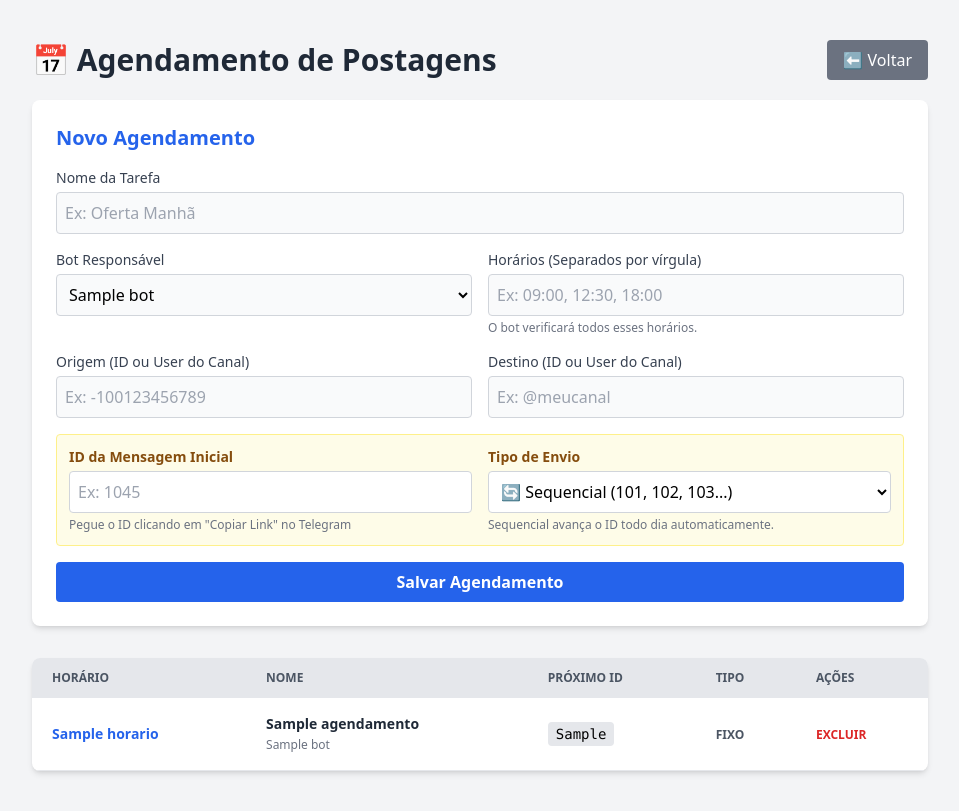
After one commit to Fredson-Santos/conekta-bots, a FastAPI app: template templates/agendamentos.html in a window 1280 px wide. The commit adds this page. Shown: the whole page, without its empty margins (160-1119 px from the left). Run offline with FastAPI, Linux system fonts and the light colour scheme; the template is opened without the code that fills it: most values are stand-ins (such as "Sample title", 1, 10 or a date in 2020); some libraries are stand-ins or nearby versions.

Commit message:
Add agendamento

```diff
--- a/app.py
+++ b/app.py
@@ -3,7 +3,7 @@ from fastapi.responses import HTMLResponse, RedirectResponse
 from fastapi.templating import Jinja2Templates
 from sqlmodel import Session, select
 # IMPORTANTE: Adicione LogExecucao aqui na importação
-from database import engine, Bot, Regra, LogExecucao
+from database import engine, Bot, Regra, LogExecucao, Agendamento
 
 app = FastAPI()
 templates = Jinja2Templates(directory="templates")
@@ -39,13 +39,29 @@ async def listar_regras(request: Request, session: Session = Depends(get_session
 
 @app.post("/regras/criar")
 async def criar_regra(
-    nome: str = Form(...), origem: str = Form(...), destino: str = Form(...),
-    bot_id: int = Form(...), session: Session = Depends(get_session)
+    nome: str = Form(...),
+    origem: str = Form(...),
+    destino: str = Form(...),
+    bot_id: int = Form(...),
+    # NOVOS CAMPOS OPCIONAIS
+    filtro: str = Form(None),
+    substituto: str = Form(None),
+    session: Session = Depends(get_session)
 ):
-    nova_regra = Regra(nome=nome, origem=origem, destino=destino, bot_id=bot_id, ativo=True)
+    nova_regra = Regra(
+        nome=nome,
+        origem=origem,
+        destino=destino,
+        bot_id=bot_id,
+        filtro=filtro,         # Salva no banco
+        substituto=substituto, # Salva no banco
+        ativo=True
+    )
     session.add(nova_regra)
     session.commit()
+
     return RedirectResponse(url="/regras", status_code=303)
+
 
 # --- Adicione esta rota nova no app.py ---
 
@@ -69,3 +85,48 @@ async def deletar_regra(id: int, session: Session = Depends(get_session)):
         session.delete(regra)
         session.commit()
     return RedirectResponse(url="/regras", status_code=303)
+
+# ROTA: LISTAR AGENDAMENTOS
+@app.get("/agendamentos", response_class=HTMLResponse)
+async def listar_agendamentos(request: Request, session: Session = Depends(get_session)):
+    agendamentos = session.exec(select(Agendamento)).all()
+    bots = session.exec(select(Bot)).all()
+    return templates.TemplateResponse(
+        "agendamentos.html",
+        {"request": request, "agendamentos": agendamentos, "bots": bots}
+    )
+
+# ROTA: CRIAR AGENDAMENTO
+@app.post("/agendamentos/criar")
+async def criar_agendamento(
+    nome: str = Form(...),
+    origem: str = Form(...),
+    destino: str = Form(...),
+    msg_id_atual: int = Form(...),
+    tipo_envio: str = Form(...), # "fixo" ou "sequencial"
+    horario: str = Form(...),    # "HH:MM"
+    bot_id: int = Form(...),
+    session: Session = Depends(get_session)
+):
+    novo_agendamento = Agendamento(
+        nome=nome,
+        origem=origem,
+        destino=destino,
+        msg_id_atual=msg_id_atual,
+        tipo_envio=tipo_envio,
+        horario=horario,
+        bot_id=bot_id,
+        ativo=True
+    )
+    session.add(novo_agendamento)
+    session.commit()
+    return RedirectResponse(url="/agendamentos", status_code=303)
+
+# ROTA: DELETAR AGENDAMENTO
+@app.get("/agendamentos/deletar/{id}")
+async def deletar_agendamento(id: int, session: Session = Depends(get_session)):
+    agendamento = session.get(Agendamento, id)
+    if agendamento:
+        session.delete(agendamento)
+        session.commit()
+    return RedirectResponse(url="/agendamentos", status_code=303)
--- a/database.py
+++ b/database.py
@@ -13,19 +13,41 @@ class Bot(SQLModel, table=True):
     tipo: str = Field(default="user")
     session_string: Optional[str] = None
     ativo: bool = Field(default=True)
+
+    # Relações
     regras: List["Regra"] = Relationship(back_populates="bot")
+    agendamentos: List["Agendamento"] = Relationship(back_populates="bot") # NOVO
 
-# --- MODELO REGRA ---
+# --- MODELO REGRA (Repasse Imediato) ---
 class Regra(SQLModel, table=True):
     id: Optional[int] = Field(default=None, primary_key=True)
     nome: str
     origem: str
     destino: str
+    filtro: Optional[str] = None
+    substituto: Optional[str] = None
     bot_id: int = Field(foreign_key="bot.id")
     bot: Optional[Bot] = Relationship(back_populates="regras")
     ativo: bool = Field(default=True)
 
-# --- NOVO MODELO: LOG DE EXECUÇÃO (Isto faltava no seu arquivo) ---
+# --- NOVO MODELO: AGENDAMENTO (Envio Programado) ---
+class Agendamento(SQLModel, table=True):
+    id: Optional[int] = Field(default=None, primary_key=True)
+    nome: str           # Ex: "Oferta Manhã"
+    origem: str         # Canal de onde vamos copiar a mensagem (ID ou Username)
+    destino: str        # Para onde vai
+    msg_id_atual: int   # Qual ID de mensagem vamos enviar hoje?
+
+    # Tipo: "sequencial" (soma +1 no ID após enviar) ou "fixo" (repete a mesma)
+    tipo_envio: str
+
+    horario: str        # Formato "HH:MM" (Ex: "10:00")
+
+    bot_id: int = Field(foreign_key="bot.id")
+    bot: Optional[Bot] = Relationship(back_populates="agendamentos")
+    ativo: bool = Field(default=True)
+
+# --- MODELO LOG ---
 class LogExecucao(SQLModel, table=True):
     id: Optional[int] = Field(default=None, primary_key=True)
     bot_id: int = Field(foreign_key="bot.id")
@@ -47,4 +69,4 @@ def create_db_and_tables():
 
 if __name__ == "__main__":
     create_db_and_tables()
-    print("✅ Banco de dados atualizado com Logs!")
+    print("✅ Banco de dados atualizado com Agendamentos!")
--- /dev/null
+++ b/templates/agendamentos.html
@@ -0,0 +1,117 @@
+<!DOCTYPE html>
+<html lang="pt-br">
+<head>
+    <meta charset="UTF-8">
+    <title>Agendamentos - Conekta</title>
+    <script src="https://cdn.tailwindcss.com"></script>
+</head>
+<body class="bg-gray-100 p-10">
+    <div class="max-w-4xl mx-auto">
+        <div class="mb-5 flex justify-between items-center">
+            <h1 class="text-3xl font-bold text-gray-800">📅 Agendamento de Postagens</h1>
+            <a href="/" class="bg-gray-500 hover:bg-gray-600 text-white px-4 py-2 rounded">⬅ Voltar</a>
+        </div>
+
+        <div class="bg-white p-6 rounded-lg shadow-md mb-8">
+            <h2 class="text-xl font-semibold mb-4 text-blue-600">Novo Agendamento</h2>
+            <form action="/agendamentos/criar" method="post" class="grid grid-cols-1 md:grid-cols-2 gap-4">
+
+                <div class="md:col-span-2">
+                    <label class="block text-sm font-medium text-gray-700">Nome da Tarefa</label>
+                    <input type="text" name="nome" placeholder="Ex: Oferta Manhã" required
+                           class="mt-1 block w-full rounded border-gray-300 bg-gray-50 p-2 border">
+                </div>
+
+                <div>
+                    <label class="block text-sm font-medium text-gray-700">Bot Responsável</label>
+                    <select name="bot_id" class="mt-1 block w-full rounded border-gray-300 bg-gray-50 p-2 border">
+                        {% for bot in bots %}
+                        <option value="{{ bot.id }}">{{ bot.nome }}</option>
+                        {% endfor %}
+                    </select>
+                </div>
+
+                <div>
+                    <label class="block text-sm font-medium text-gray-700">Horários (Separados por vírgula)</label>
+                    <input type="text" name="horario" placeholder="Ex: 09:00, 12:30, 18:00" required
+                           class="mt-1 block w-full rounded border-gray-300 bg-gray-50 p-2 border">
+                    <p class="text-xs text-gray-500 mt-1">O bot verificará todos esses horários.</p>
+                </div>
+
+                <div>
+                    <label class="block text-sm font-medium text-gray-700">Origem (ID ou User do Canal)</label>
+                    <input type="text" name="origem" placeholder="Ex: -100123456789" required
+                           class="mt-1 block w-full rounded border-gray-300 bg-gray-50 p-2 border">
+                </div>
+
+                <div>
+                    <label class="block text-sm font-medium text-gray-700">Destino (ID ou User do Canal)</label>
+                    <input type="text" name="destino" placeholder="Ex: @meucanal" required
+                           class="mt-1 block w-full rounded border-gray-300 bg-gray-50 p-2 border">
+                </div>
+
+                <div class="bg-yellow-50 p-3 rounded border border-yellow-200 md:col-span-2 grid grid-cols-1 md:grid-cols-2 gap-4">
+                    <div>
+                        <label class="block text-sm font-bold text-yellow-800">ID da Mensagem Inicial</label>
+                        <input type="number" name="msg_id_atual" placeholder="Ex: 1045" required
+                               class="mt-1 block w-full rounded border-gray-300 bg-white p-2 border">
+                        <p class="text-xs text-gray-500 mt-1">Pegue o ID clicando em "Copiar Link" no Telegram</p>
+                    </div>
+
+                    <div>
+                        <label class="block text-sm font-bold text-yellow-800">Tipo de Envio</label>
+                        <select name="tipo_envio" class="mt-1 block w-full rounded border-gray-300 bg-white p-2 border">
+                            <option value="sequencial">🔄 Sequencial (101, 102, 103...)</option>
+                            <option value="fixo">⏹ Fixo (Sempre a mesma)</option>
+                        </select>
+                        <p class="text-xs text-gray-500 mt-1">Sequencial avança o ID todo dia automaticamente.</p>
+                    </div>
+                </div>
+
+                <div class="md:col-span-2">
+                    <button type="submit" class="w-full bg-blue-600 hover:bg-blue-700 text-white font-bold py-2 px-4 rounded">
+                        Salvar Agendamento
+                    </button>
+                </div>
+            </form>
+        </div>
+
+        <div class="bg-white shadow-md rounded-lg overflow-hidden">
+            <table class="min-w-full leading-normal">
+                <thead class="bg-gray-200">
+                    <tr>
+                        <th class="px-5 py-3 text-left text-xs font-semibold text-gray-600 uppercase">Horário</th>
+                        <th class="px-5 py-3 text-left text-xs font-semibold text-gray-600 uppercase">Nome</th>
+                        <th class="px-5 py-3 text-left text-xs font-semibold text-gray-600 uppercase">Próximo ID</th>
+                        <th class="px-5 py-3 text-left text-xs font-semibold text-gray-600 uppercase">Tipo</th>
+                        <th class="px-5 py-3 text-left text-xs font-semibold text-gray-600 uppercase">Ações</th>
+                    </tr>
+                </thead>
+                <tbody>
+                    {% for ag in agendamentos %}
+                    <tr class="border-b border-gray-200 hover:bg-gray-50">
+                        <td class="px-5 py-4 text-sm font-bold text-blue-600">{{ ag.horario }}</td>
+                        <td class="px-5 py-4 text-sm font-bold text-gray-800">{{ ag.nome }}<br>
+                            <span class="font-normal text-xs text-gray-500">{{ ag.bot.nome }}</span>
+                        </td>
+                        <td class="px-5 py-4 text-sm">
+                            <span class="bg-gray-200 px-2 py-1 rounded font-mono">{{ ag.msg_id_atual }}</span>
+                        </td>
+                        <td class="px-5 py-4 text-sm">
+                            {% if ag.tipo_envio == 'sequencial' %}
+                                <span class="text-green-600 text-xs font-bold uppercase">Sequencial</span>
+                            {% else %}
+                                <span class="text-gray-600 text-xs font-bold uppercase">Fixo</span>
+                            {% endif %}
+                        </td>
+                        <td class="px-5 py-4 text-sm">
+                            <a href="/agendamentos/deletar/{{ ag.id }}" class="text-red-600 hover:text-red-900 font-bold text-xs uppercase">Excluir</a>
+                        </td>
+                    </tr>
+                    {% endfor %}
+                </tbody>
+            </table>
+        </div>
+    </div>
+</body>
+</html>
```
Also changed, not shown: templates/index.html (+7 -2 lines), templates/regras.html (+17 -0 lines), worker.py (+114 -41 lines), database.db.
